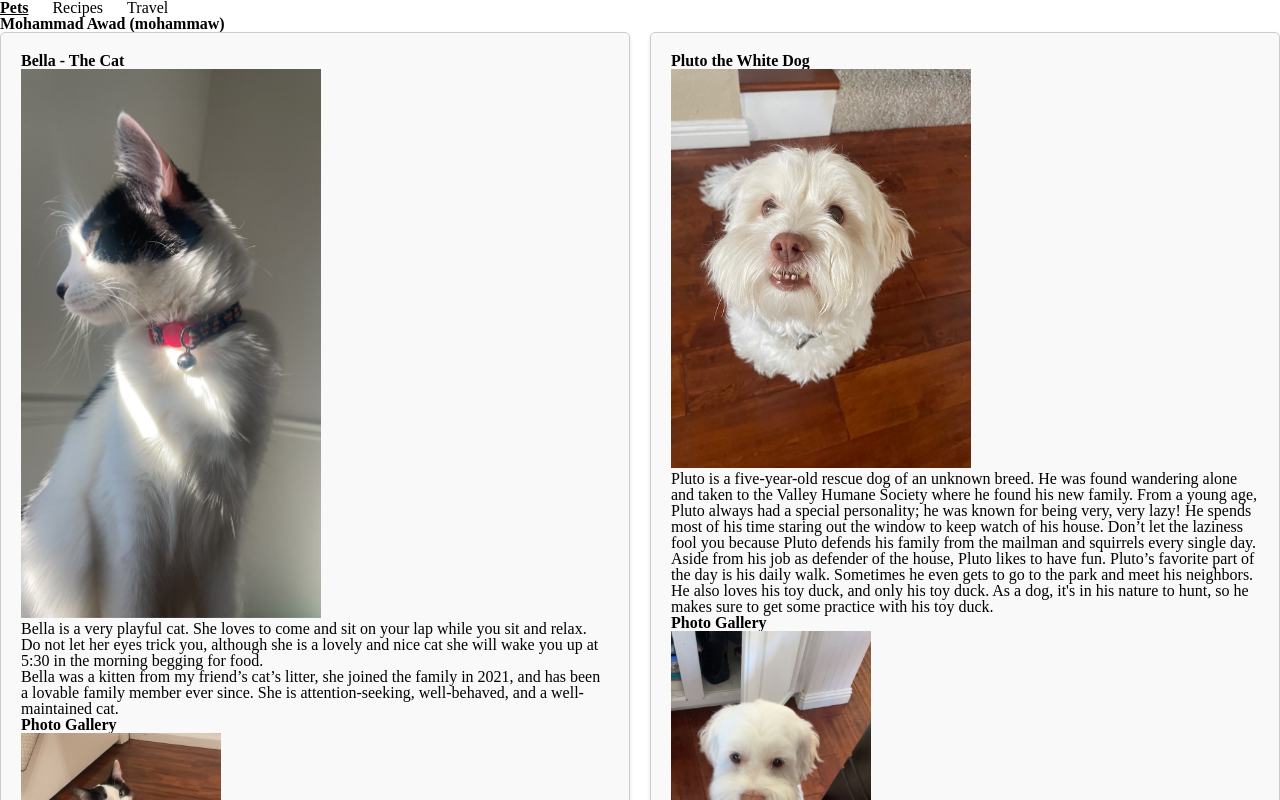
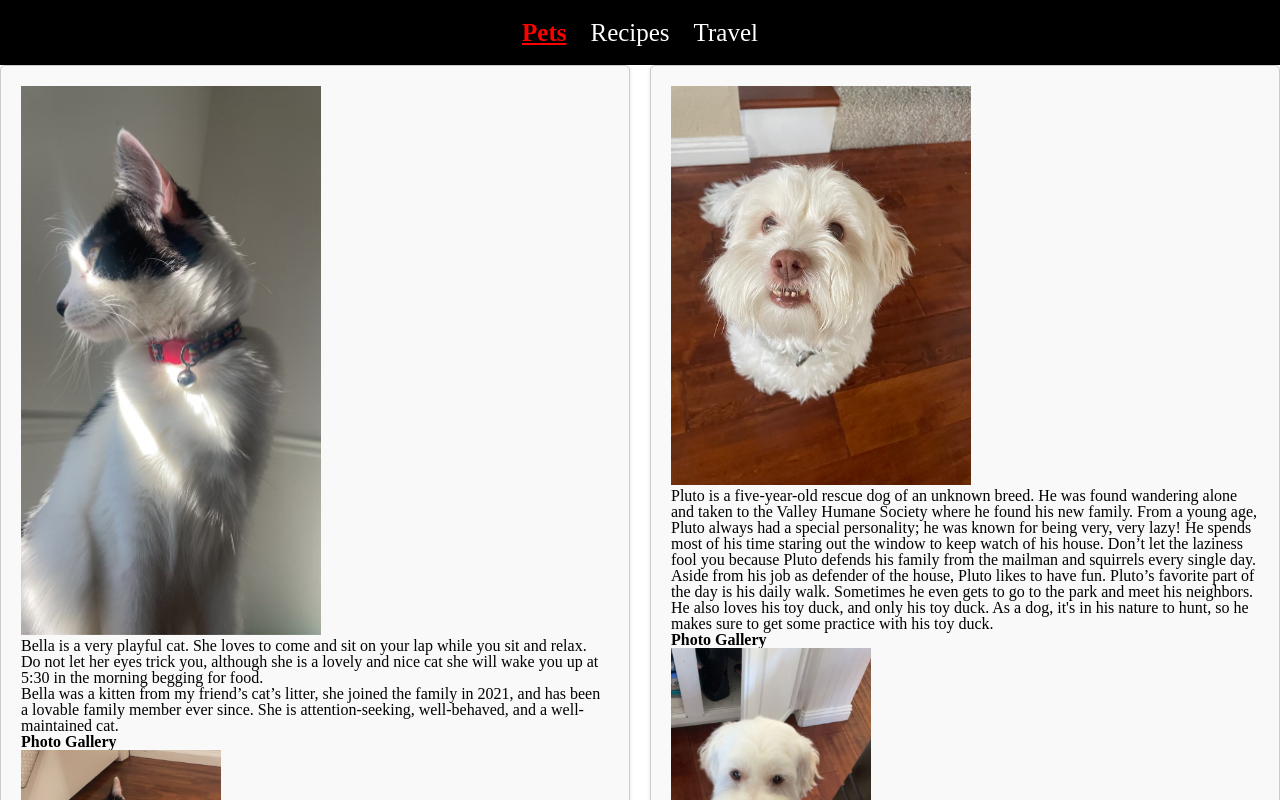
Before and after one commit to mohammaw/starter_html, a plain HTML site: page index.html in a window 1280 px wide. Shown: the top 800 px of the page. Drawn offline with Linux system fonts and the light colour scheme.

Commit message:
Add files via upload

```diff
--- a/css/style.css
+++ b/css/style.css
@@ -1,3 +1,9 @@
+nav {
+    text-align: center;
+    background-color: #000000;
+    padding: 20px 0;
+}
+
 nav ul {
     list-style-type: none;
     margin: 0;
@@ -6,16 +12,18 @@ nav ul {
 
 nav ul li {
     display: inline;
-    margin-right: 20px;
+    margin: 20px 10px;
 }
 
 nav ul li a {
     text-decoration: none;
-    color: #000;
+    color: #fff;
+    font-size: 25px;
 }
 
 nav ul li.active a {
     font-weight: bold;
+    color: #ff0000;
     text-decoration: underline;
 }
 
@@ -29,7 +37,7 @@ a.skip-to-content:focus {
 
 .grid-layout {
     display: grid;
-    grid-template-columns: 1fr 1fr;
+    grid-template-columns: repeat(2, 1fr);
     grid-gap: 20px;
 }
 
@@ -41,3 +49,8 @@ a.skip-to-content:focus {
     border-radius: 5px;
     box-shadow: 0 2px 4px rgba(0, 0, 0, 0.1);
 }
+
+
+h1 {
+    display: none;
+}
```
